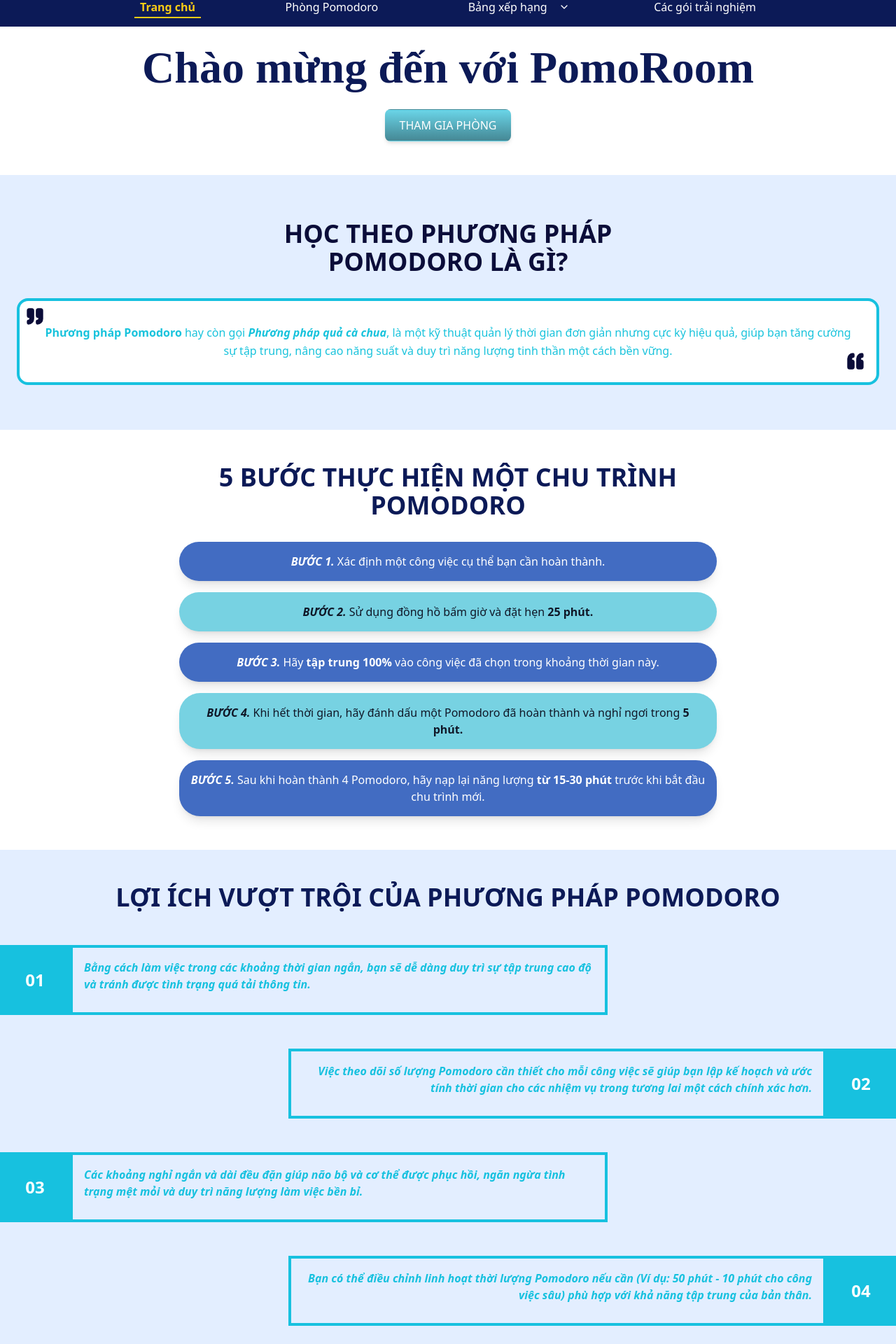
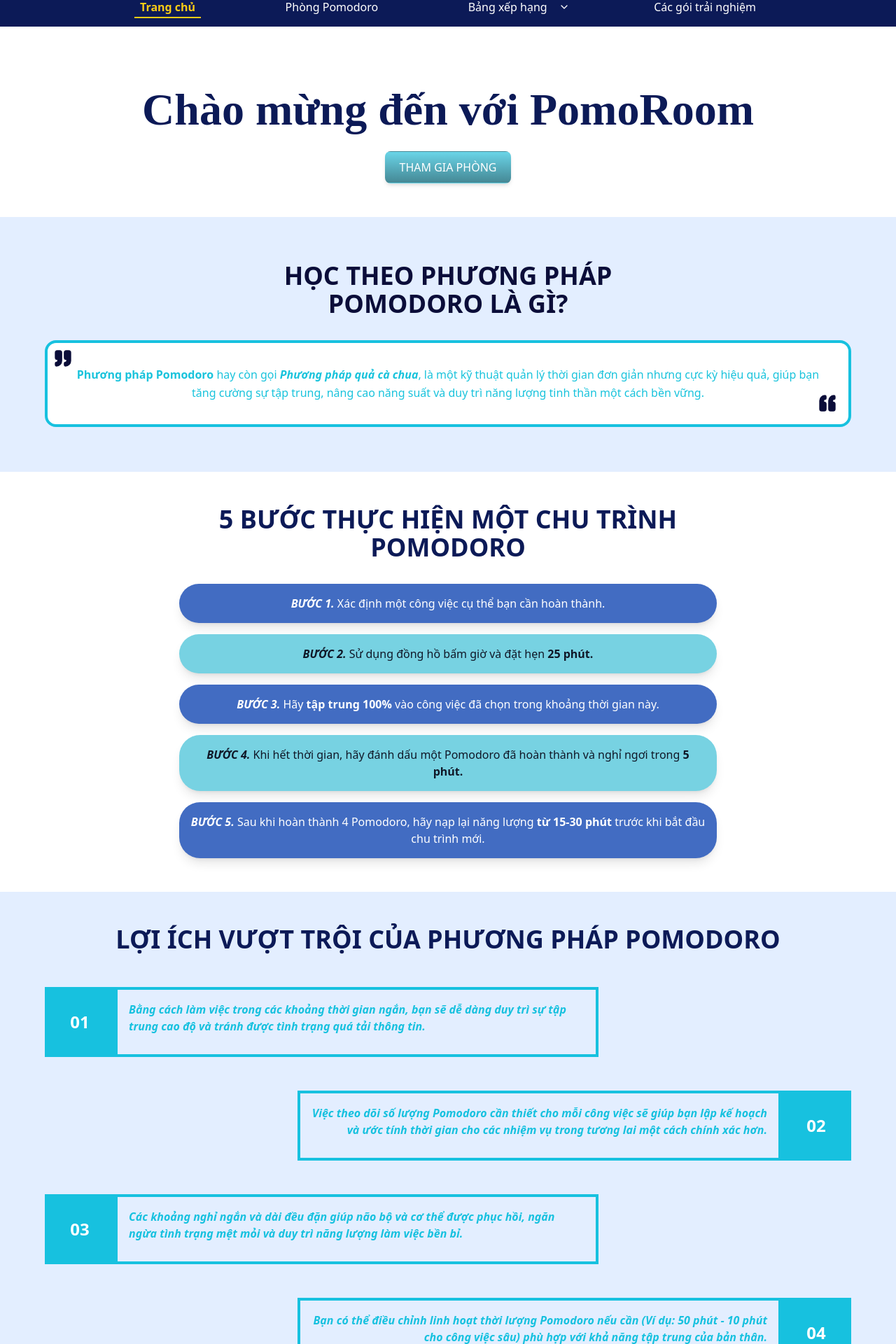
Before and after one commit to LuuTD-281004/PomoRoom_FE, a React (Vite) app: page / in a window 1280 px wide. Shown: the part 118-2038 px from the top of the page at 70% size. Built offline with nearby package versions, Linux system fonts and the light colour scheme; a web font is replaced by a local one.

Commit message:
fix layout Homepage & RankingPage

```diff
--- a/src/Page/Homepage.tsx
+++ b/src/Page/Homepage.tsx
@@ -5,14 +5,14 @@
 
 const Homepage: React.FC = () => {
   return (
-    <div className="w-full flex flex-col bg-white ">
+    <div className="w-full min-w-screen flex flex-col items-center justify-center mt-15">
       <main>
-
         {/* Section 1 */}
-        <section className="w-full bg-white py-12 px-6">
+        <section className="w-full min-w-screen flex flex-col items-center justify-center bg-white py-12 px-6">
+          <div className="w-full mx-auto text-center">
             <h1
               style={{ fontFamily: "'Calistoga', cursive", fontSize: "4rem" }}
-            className="font-bold text-[#0C1A57] mt-3 justify-center text-center"
+              className="font-bold text-[#0C1A57] mt-3"
             >
               Chào mừng đến với PomoRoom
             </h1>
@@ -21,17 +21,19 @@
                 THAM GIA PHÒNG
               </Button>
             </div>
+          </div>
         </section>
 
         {/* Section 2 */}
         <section className="w-full bg-[#E3EEFF] py-16 px-6">
+          <div className="max-w-6xl mx-auto">
             <h2 className="text-3xl md:text-4xl font-extrabold text-center text-[#0B0D39] mb-8">
               HỌC THEO PHƯƠNG PHÁP <br /> POMODORO LÀ GÌ?
             </h2>
             <div className="relative w-full bg-white text-[#19C3DC] rounded-2xl p-5 md:p-8 leading-relaxed border-4 border-[#17C1DF]">
               <Quote
                 size={28}
-              className="absolute top-2 left-2 text-[#0B0D39] "
+                className="absolute top-2 left-2 text-[#0B0D39]"
                 fill="#0B0D39"
               />
               <p className="text-center">
@@ -47,6 +49,7 @@
                 fill="#0B0D39"
               />
             </div>
+          </div>
         </section>
 
         {/* Section 3 */}
@@ -56,27 +59,36 @@
               5 BƯỚC THỰC HIỆN MỘT CHU TRÌNH POMODORO
             </h2>
             <div className="space-y-4">
-                <div className="bg-[#426CC2] rounded-[30px] p-4 shadow-lg text-white text-center ">
+              <div className="bg-[#426CC2] rounded-[30px] p-4 shadow-lg text-white text-center">
                 <p><strong className="italic">BƯỚC 1.</strong> Xác định một công việc cụ thể bạn cần hoàn thành.</p>
               </div>
               <div className="bg-[#77D2E2] rounded-[30px] p-4 shadow-lg text-gray-900 text-center">
-                    <p><strong className="italic">BƯỚC 2.</strong> Sử dụng đồng hồ bấm giờ và đặt hẹn{" "} <span className="font-semibold">25 phút.</span></p>
+                <p><strong className="italic">BƯỚC 2.</strong> Sử dụng đồng hồ bấm giờ và đặt hẹn{" "}
+                  <span className="font-semibold">25 phút.</span>
+                </p>
               </div>
               <div className="bg-[#426CC2] rounded-[30px] p-4 shadow-lg text-white text-center">
-                    <p><strong className="italic">BƯỚC 3.</strong> Hãy{" "}<span className="font-semibold">tập trung 100%</span> vào công việc đã chọn trong khoảng thời gian này.</p>
+                <p><strong className="italic">BƯỚC 3.</strong> Hãy{" "}
+                  <span className="font-semibold">tập trung 100%</span> vào công việc đã chọn trong khoảng thời gian này.
+                </p>
               </div>
               <div className="bg-[#77D2E2] rounded-[30px] p-4 shadow-lg text-gray-900 text-center">
-                    <p><strong className="italic">BƯỚC 4.</strong> Khi hết thời gian, hãy đánh dấu một Pomodoro đã hoàn thành và nghỉ ngơi trong{" "} <span className="font-semibold">5 phút.</span></p>
+                <p><strong className="italic">BƯỚC 4.</strong> Khi hết thời gian, hãy đánh dấu một Pomodoro đã hoàn thành và nghỉ ngơi trong{" "}
+                  <span className="font-semibold">5 phút.</span>
+                </p>
               </div>
               <div className="bg-[#426CC2] rounded-[30px] p-4 shadow-lg text-white text-center">
-                    <p><strong className="italic">BƯỚC 5.</strong> Sau khi hoàn thành 4 Pomodoro, hãy nạp lại năng lượng{" "} <span className="font-semibold">từ 15-30 phút</span> trước khi bắt đầu chu trình mới.</p>
+                <p><strong className="italic">BƯỚC 5.</strong> Sau khi hoàn thành 4 Pomodoro, hãy nạp lại năng lượng{" "}
+                  <span className="font-semibold">từ 15-30 phút</span> trước khi bắt đầu chu trình mới.
+                </p>
               </div>
             </div>
           </div>
         </section>
 
         {/* Section 4 */}
-        <section className="w-full bg-[#E3EEFF] py-12">
+        <section className="w-full bg-[#E3EEFF] py-12 px-6">
+          <div className="max-w-6xl mx-auto">
             <h2 className="text-4xl font-bold text-center text-[#0C1A57] mb-12">
               LỢI ÍCH VƯỢT TRỘI CỦA PHƯƠNG PHÁP POMODORO
             </h2>
@@ -126,8 +138,10 @@
                 </div>
               </div>
             </div>
+          </div>
         </section>
       </main>
+
       <div className="w-full h-[20px] bg-[#0C1A57] mb-2" />
       <Footer />
     </div>
--- a/src/Page/RankingPage.tsx
+++ b/src/Page/RankingPage.tsx
@@ -1,6 +1,7 @@
 import React from "react";
 import { Flame, Crown } from "lucide-react";
 import avatar from "../assets/image/avatar.png";
+import Footer from "../partials/Footer";
 
 type User = {
   name: string;
@@ -23,6 +24,7 @@
   };
 
   return (
+    <div>
     <main>
       {/* Section 1 */}
       <section className="w-full min-w-screen flex flex-col bg-[#E3EEFF] items-center justify-center py-16 px-6 mt-15 h-[100px]">
@@ -126,8 +128,12 @@
             </div>
             ))}
         </div>
-        </section>
-    </main>
+      </section>
+      </main>
+      <div className="w-full h-[20px] bg-[#0C1A57] mb-2" />
+
+      <Footer />
+    </div>
   );
 };
 
```
Lines whose indentation alone changed are shown as unchanged.
